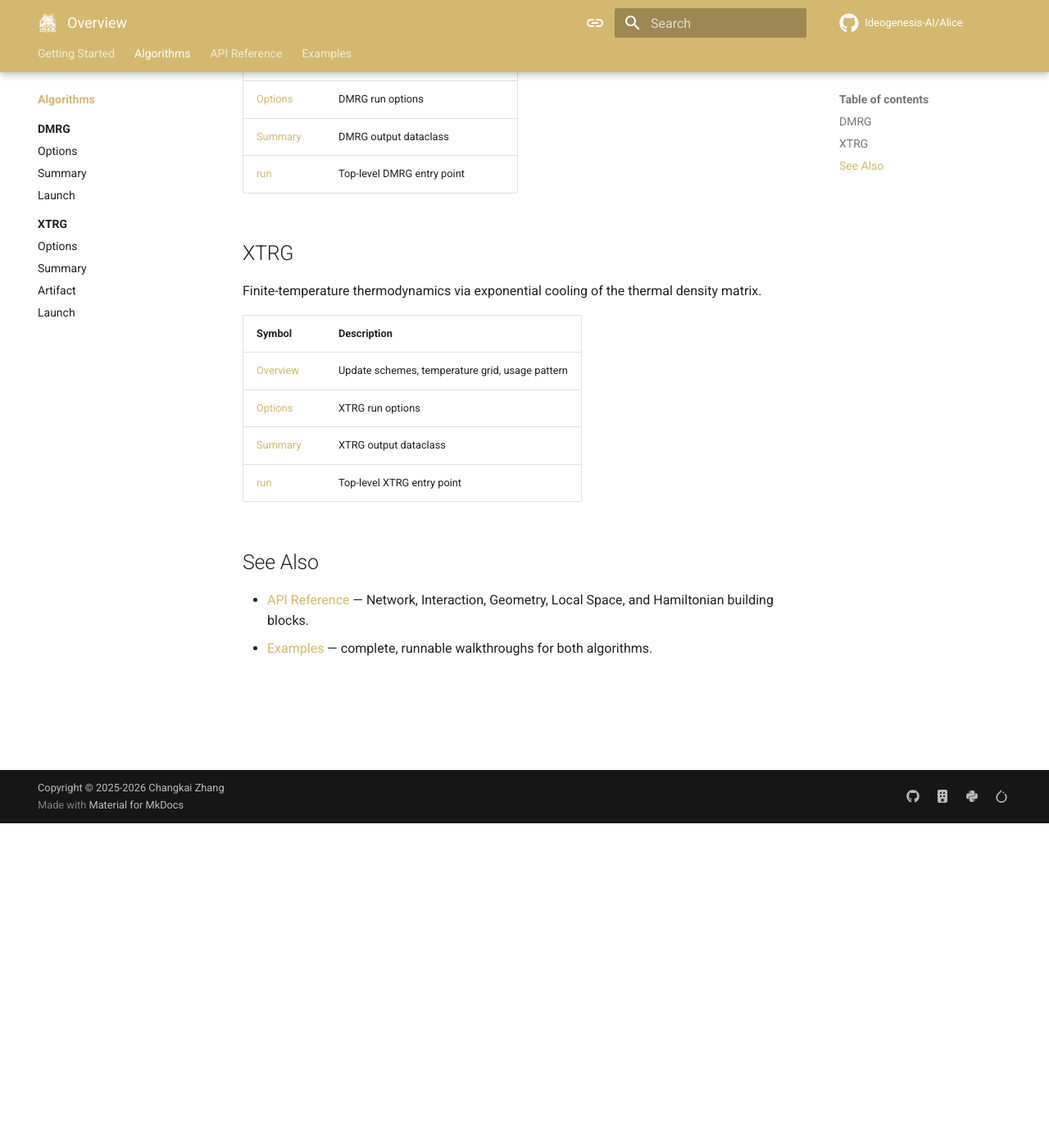
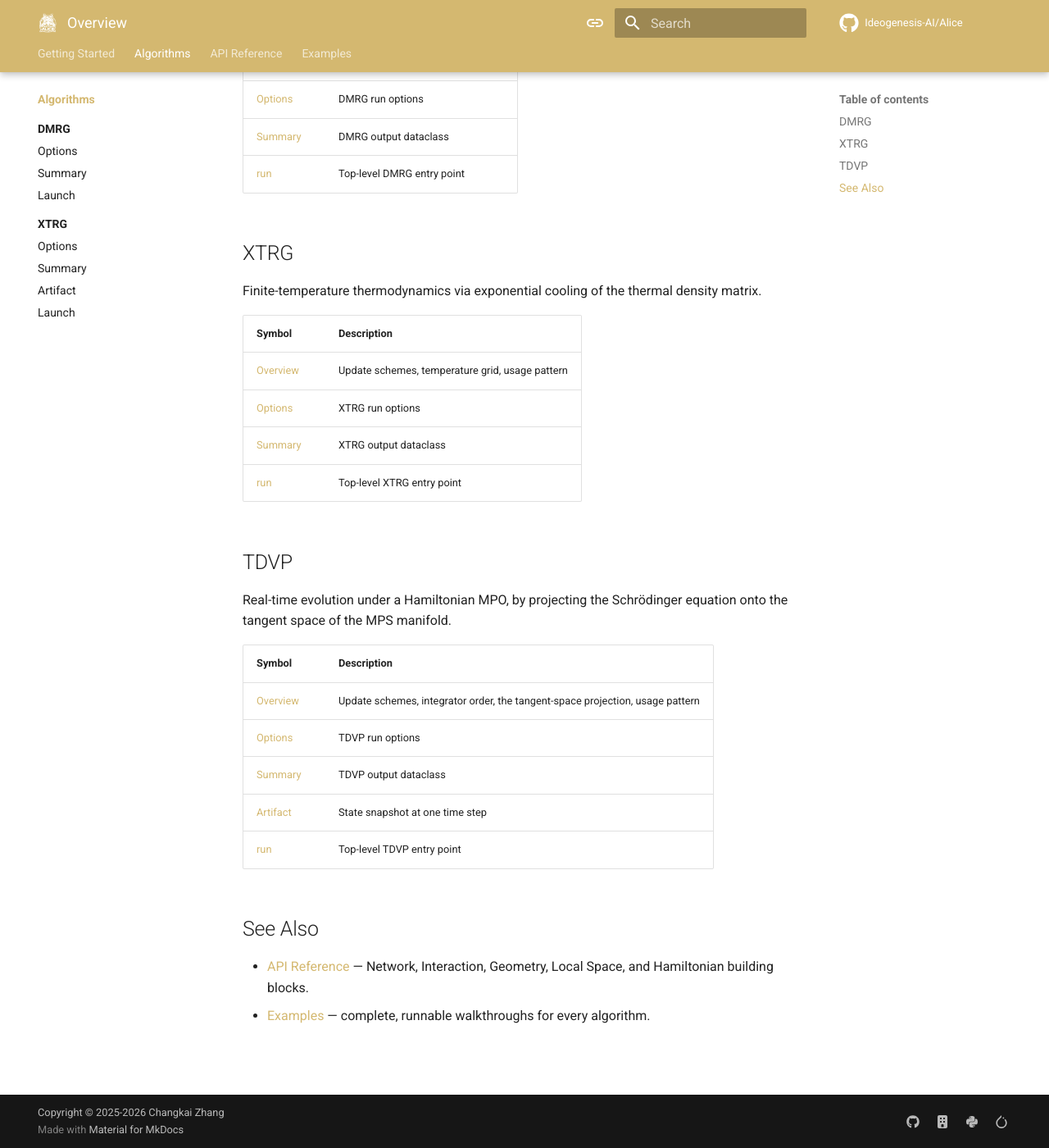
Before and after one commit to Ideogenesis-AI/Alice, an MkDocs documentation site: the page built from docs/algorithms/index.md, in a window 1280 px wide and 1400 px high, scrolled down 396 px. Shown: the whole window at 82% size. Built offline with MkDocs 1.6.1 and Material for MkDocs 9.7.7, drawn with Linux system fonts in a browser that asks for light colours; comment, search, counter and statistics services are not loaded.

Commit message:
Update TDVP documentation to include overview and usage details
Expanded the algorithms index to incorporate a new section for the TDVP algorithm, detailing its real-time evolution under a Hamiltonian MPO. Added links to relevant documentation files, enhancing user guidance on TDVP functionalities and usage patterns.

```diff
--- a/docs/algorithms/index.md
+++ b/docs/algorithms/index.md
@@ -24,7 +24,19 @@ Finite-temperature thermodynamics via exponential cooling of the thermal density
 | [Summary](xtrg/summary.md) | XTRG output dataclass |
 | [run](xtrg/run.md) | Top-level XTRG entry point |
 
+## TDVP
+
+Real-time evolution under a Hamiltonian MPO, by projecting the Schrödinger equation onto the tangent space of the MPS manifold.
+
+| Symbol | Description |
+|--------|-------------|
+| [Overview](tdvp/index.md) | Update schemes, integrator order, the tangent-space projection, usage pattern |
+| [Options](tdvp/options.md) | TDVP run options |
+| [Summary](tdvp/summary.md) | TDVP output dataclass |
+| [Artifact](tdvp/artifact.md) | State snapshot at one time step |
+| [run](tdvp/run.md) | Top-level TDVP entry point |
+
 ## See Also
 
 - [API Reference](../api/index.md) — Network, Interaction, Geometry, Local Space, and Hamiltonian building blocks.
-- [Examples](../examples/index.md) — complete, runnable walkthroughs for both algorithms.
+- [Examples](../examples/index.md) — complete, runnable walkthroughs for every algorithm.
```
